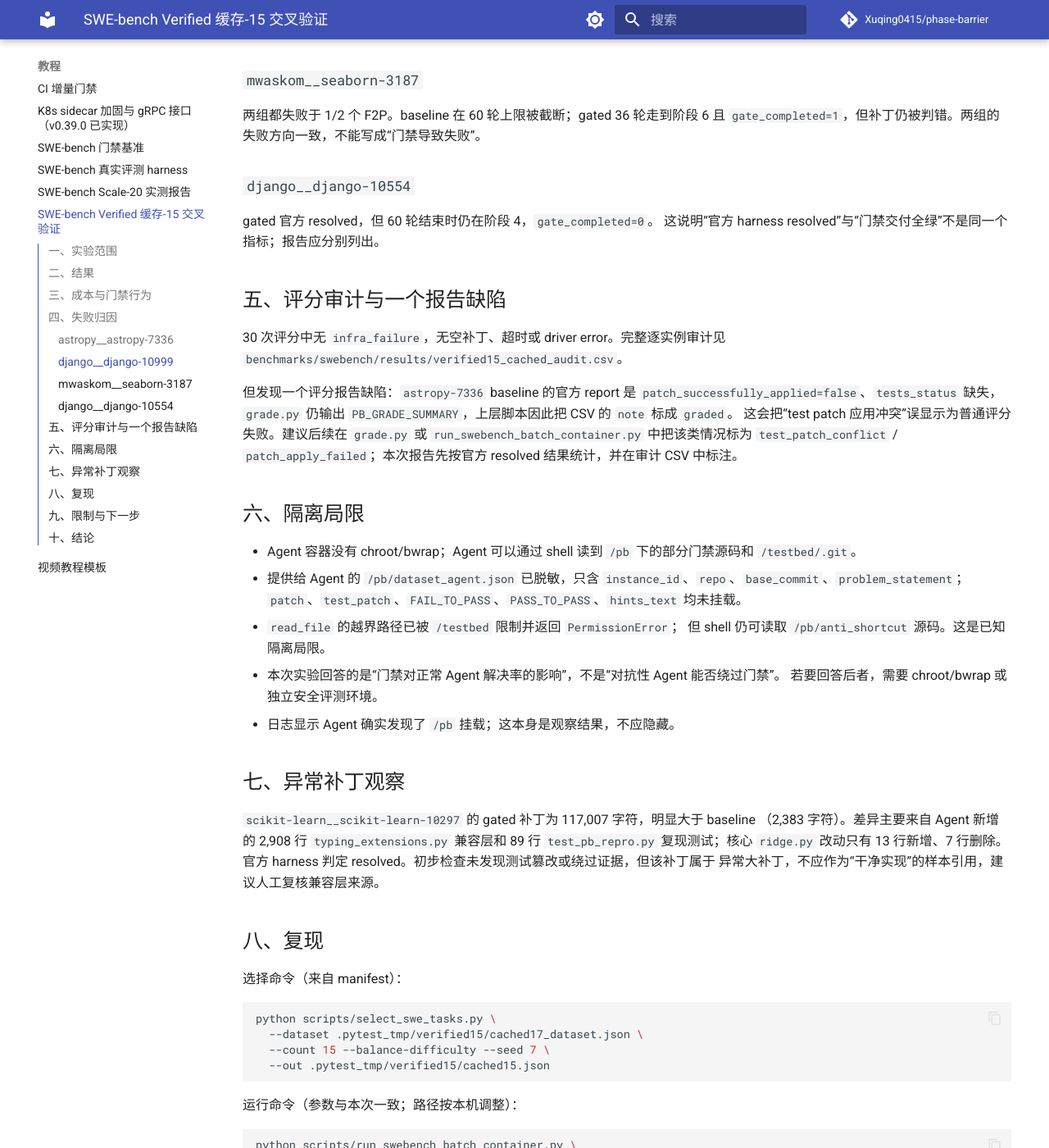
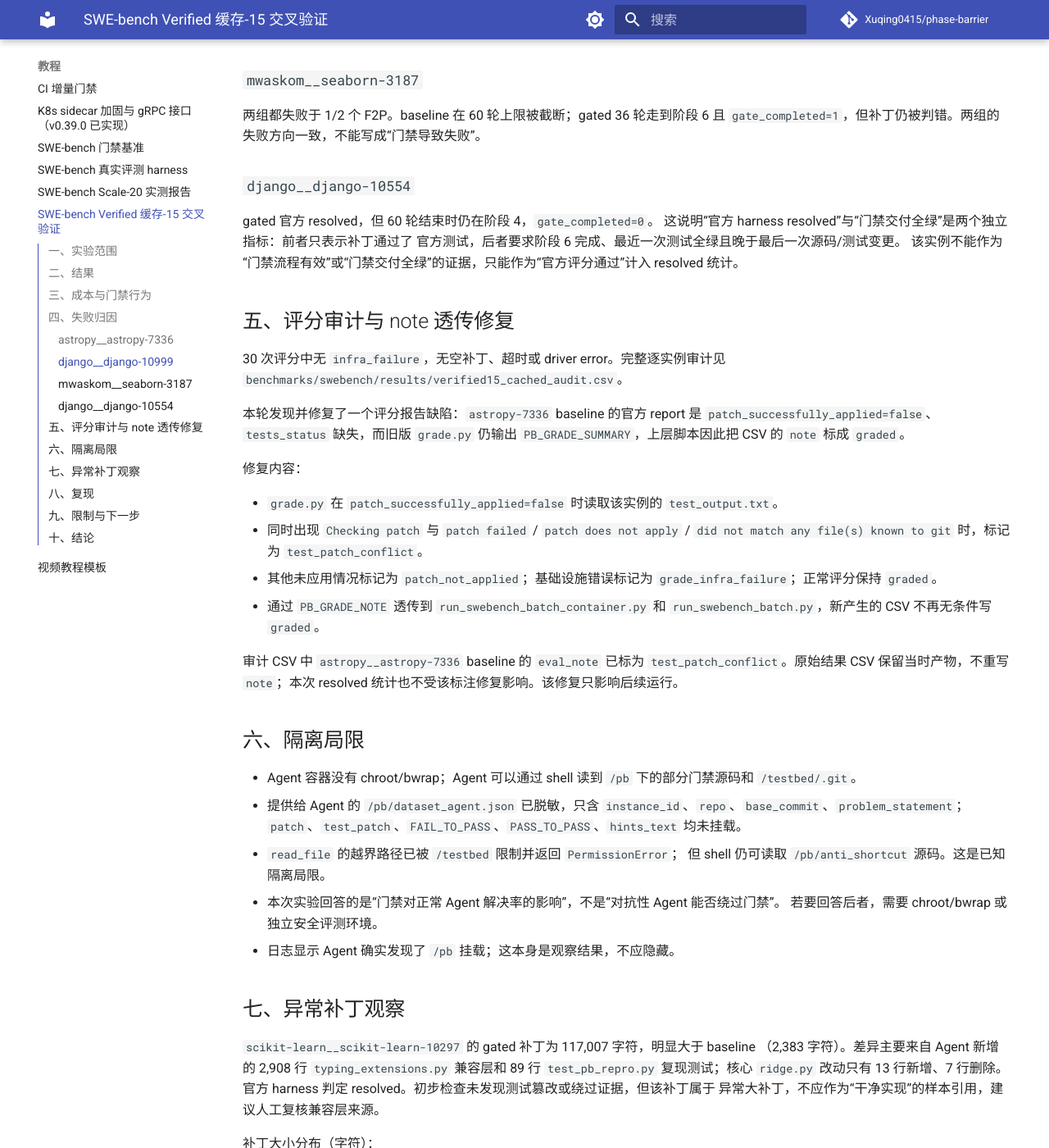
Before and after one commit to Xuqing0415/phase-barrier, an MkDocs documentation site: the page built from docs/benchmarks/verified15-cached-2026-11-08.md, in a window 1280 px wide and 1400 px high, scrolled down 2345 px. Shown: the whole window at 82% size. Built offline with MkDocs 1.6.1 and Material for MkDocs 9.7.7, drawn with Linux system fonts in a browser that asks for light colours; comment, search, counter and statistics services are not loaded; some of the changed text lies outside the part shown.

Commit message:
docs(bench): record patch-size distribution and anomaly caveats
Add diff-size statistics to the Verified-15 summary, document the scikit-learn-10297 outlier, and clarify that django-10554's official resolve is not evidence of a completed gate.

```diff
--- a/docs/benchmarks/verified15-cached-2026-11-08.md
+++ b/docs/benchmarks/verified15-cached-2026-11-08.md
@@ -89,19 +89,33 @@
 ### `django__django-10554`
 
 gated 官方 resolved，但 60 轮结束时仍在阶段 4，`gate_completed=0`。
-这说明“官方 harness resolved”与“门禁交付全绿”不是同一个指标；报告应分别列出。
+这说明“官方 harness resolved”与“门禁交付全绿”是两个独立指标：前者只表示补丁通过了
+官方测试，后者要求阶段 6 完成、最近一次测试全绿且晚于最后一次源码/测试变更。
+该实例不能作为“门禁流程有效”或“门禁交付全绿”的证据，只能作为“官方评分通过”计入
+resolved 统计。
 
-## 五、评分审计与一个报告缺陷
+## 五、评分审计与 note 透传修复
 
 30 次评分中无 `infra_failure`，无空补丁、超时或 driver error。完整逐实例审计见
 `benchmarks/swebench/results/verified15_cached_audit.csv`。
 
-但发现一个评分报告缺陷：`astropy-7336` baseline 的官方 report 是
-`patch_successfully_applied=false`、`tests_status` 缺失，`grade.py` 仍输出
+本轮发现并修复了一个评分报告缺陷：`astropy-7336` baseline 的官方 report 是
+`patch_successfully_applied=false`、`tests_status` 缺失，而旧版 `grade.py` 仍输出
 `PB_GRADE_SUMMARY`，上层脚本因此把 CSV 的 `note` 标成 `graded`。
-这会把“test patch 应用冲突”误显示为普通评分失败。建议后续在 `grade.py` 或
-`run_swebench_batch_container.py` 中把该类情况标为 `test_patch_conflict` /
-`patch_apply_failed`；本次报告先按官方 resolved 结果统计，并在审计 CSV 中标注。
+
+修复内容：
+
+- `grade.py` 在 `patch_successfully_applied=false` 时读取该实例的 `test_output.txt`。
+- 同时出现 `Checking patch` 与 `patch failed` / `patch does not apply` /
+  `did not match any file(s) known to git` 时，标记为 `test_patch_conflict`。
+- 其他未应用情况标记为 `patch_not_applied`；基础设施错误标记为
+  `grade_infra_failure`；正常评分保持 `graded`。
+- 通过 `PB_GRADE_NOTE` 透传到 `run_swebench_batch_container.py` 和
+  `run_swebench_batch.py`，新产生的 CSV 不再无条件写 `graded`。
+
+审计 CSV 中 `astropy__astropy-7336` baseline 的 `eval_note` 已标为
+`test_patch_conflict`。原始结果 CSV 保留当时产物，不重写 `note`；本次 resolved
+统计也不受该标注修复影响。该修复只影响后续运行。
 
 ## 六、隔离局限
 
@@ -123,6 +137,19 @@
 89 行 `test_pb_repro.py` 复现测试；核心 `ridge.py` 改动只有 13 行新增、7 行删除。
 官方 harness 判定 resolved。初步检查未发现测试篡改或绕过证据，但该补丁属于
 异常大补丁，不应作为“干净实现”的样本引用，建议人工复核兼容层来源。
+
+补丁大小分布（字符）：
+
+| 组别 | 最小 | 中位 | 均值 | P90 | 最大 |
+|---|---:|---:|---:|---:|---:|
+| baseline | 1,118 | 2,292 | 2,474.5 | 3,649 | 6,540 |
+| gated | 1,458 | 3,981 | 11,874.1 | 10,840 | 117,007 |
+
+`scikit-learn-10297` 是明显离群值：其 gated 补丁为同实例 baseline 的 49.1 倍、
+gated 中位数的 29.4 倍、gated P90 的 10.8 倍。gated 第二大补丁是
+`django-10973` 的 10,840 字符，因此这不是“一批实例普遍堆代码”的分布，而是单个
+实例的异常行为。是否由门禁诱导仍需结合 trace 人工分析；在确认前，不应把它当成
+门禁提升或门禁负面效应的证据。
 
 ## 八、复现
 
@@ -162,7 +189,8 @@
 - 不是 Scale-50，不能与 Scale-20 合并成“50 个配对”，也不能替代 Scale-50。
 - 预注册的 12 仓库 Verified 样本仍在 `.pytest_tmp/verified15/verified_15_offset.json`；
   等镜像补齐后单独跑第二批，两批结果方向一致才有更强的交叉验证价值。
-- 建议先修评分 note 的 `test_patch_conflict` 透传，再启动第二批，避免同类审计盲点。
+- 评分 note 的 `test_patch_conflict` 透传已修复；第二批应使用修复后的 `grade.py`，
+  避免同类审计盲点。
 - 人工复核 `scikit-learn-10297` 的 117k 补丁，再决定是否在对外材料中引用该实例。
 
 ## 十、结论
```
Also changed, not shown: benchmarks/swebench/results/README.md (+8 -3 lines), 1 other file.
